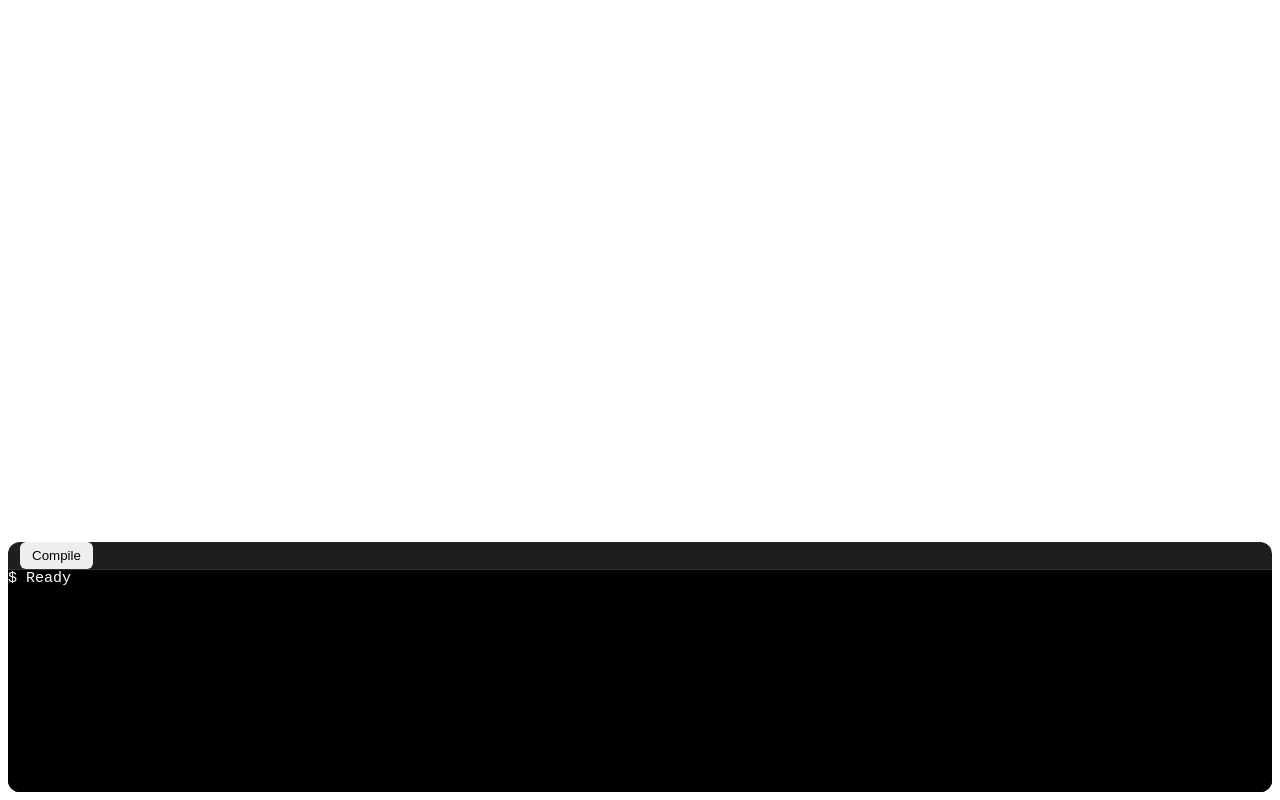
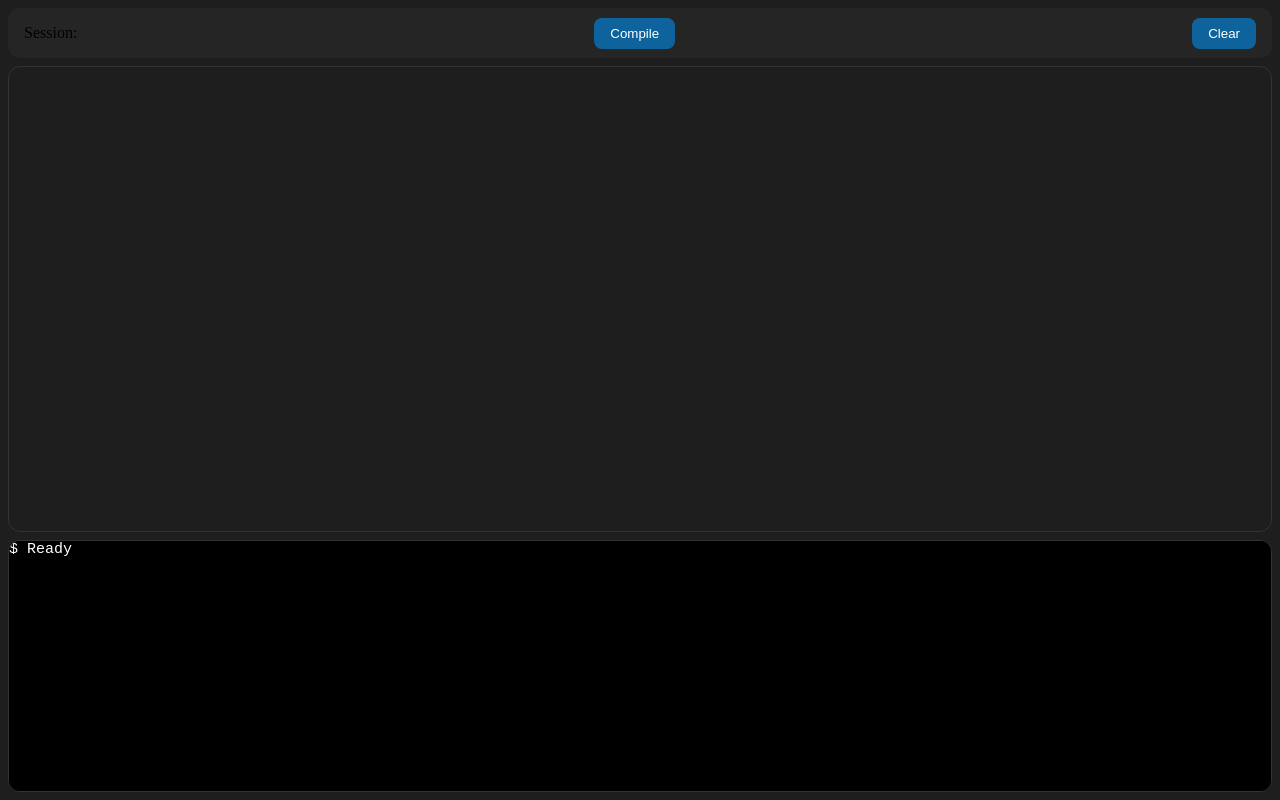
Before and after one commit to RunningBrute/holonet, a website built with Vite: page frontend/index.html in a window 1280 px wide. Built offline with nearby package versions, Linux system fonts and the light colour scheme; no server answers; what monaco-editor would draw is missing.

Commit message:
add new frontend layout

```diff
--- a/frontend/index.html
+++ b/frontend/index.html
@@ -8,20 +8,21 @@
 
 <div id="container">
 
+    <div id="app-header">
+
+    <div id="session-id"> Session </div>
+
+    <button id="compile-button"> Compile </button>
+    <button id="clear-terminal-button"> Clear </button>
+
+    </div>
+
     <div id="editor-container">
         <div id="editor"></div>
     </div>
 
     <div id="terminal-container">
-
-        <div id="terminal-toolbar">
-            <button id="compile-button">
-                Compile
-            </button>
-        </div>
-
         <div id="terminal"></div>
-
     </div>
 
 </div>
--- a/frontend/src/main.js
+++ b/frontend/src/main.js
@@ -2,7 +2,8 @@ import { createEditor, setupEditor } from './editor/editor.js';
 import { createTerminal } from './terminal/terminal.js';
 import { createWebSocket, setupWebSocket } from './websocket/websocket.js';
 import { setupCompileButton } from './ui/compileButton.js';
-import { getSessionId } from './session/session.js';
+import { setupClearTerminalButton } from './ui/clearTerminalButton.js'
+import { getSessionId, showSessionId } from './session/session.js';
 
 import './styles/style.css';
 
@@ -15,3 +16,5 @@ const state = { updatingFromRemote: false };
 setupEditor(editor, socket, state);
 setupWebSocket(editor, terminal, socket, state);
 setupCompileButton(terminal, socket);
+setupClearTerminalButton(terminal, socket);
+showSessionId();
--- a/frontend/src/session/session.js
+++ b/frontend/src/session/session.js
@@ -5,3 +5,10 @@ export function getSessionId()
         .pop();
     return sessionId;
 }
+
+export function showSessionId()
+{
+    document
+        .getElementById("session-id")
+        .textContent = `Session: ${getSessionId()}`;
+}
--- a/frontend/src/styles/style.css
+++ b/frontend/src/styles/style.css
@@ -2,6 +2,7 @@ html,
 body {
     height: 100%;
     margin: 0;
+    background: #1e1e1e;
 }
 
 #container {
@@ -17,12 +18,26 @@ body {
     box-sizing: border-box;
 }
 
+#app-header {
+    height: 50px;
+
+    display: flex;
+    justify-content: space-between;
+    align-items: center;
+
+    padding: 0 16px;
+
+    border-radius: 12px;
+
+    background: #252526;
+}
+
 #editor-container {
+    border-radius: 12px;
+    overflow: hidden;
     flex: 1;
 
-    overflow: hidden;
-
-    border-radius: 12px;
+    border: 1px solid #333;
 }
 
 #editor {
@@ -40,6 +55,8 @@ body {
     border-radius: 12px;
 
     background: #1e1e1e;
+
+    border: 1px solid #333;
 }
 
 #terminal-toolbar {
@@ -59,11 +76,43 @@ body {
 }
 
 #compile-button {
-    padding: 6px 12px;
+
+    padding: 8px 16px;
+
+    background: #0e639c;
+
+    color: white;
 
     border: none;
 
-    border-radius: 6px;
+    border-radius: 8px;
 
     cursor: pointer;
+
+    transition: 0.2s;
 }
+
+#compile-button:hover {
+    opacity: 0.9;
+}
+
+#clear-terminal-button {
+
+    padding: 8px 16px;
+
+    background: #0e639c;
+
+    color: white;
+
+    border: none;
+
+    border-radius: 8px;
+
+    cursor: pointer;
+
+    transition: 0.2s;
+}
+
+#clear-terminal-button:hover {
+    opacity: 0.9;
+}
--- /dev/null
+++ b/frontend/src/ui/clearTerminalButton.js
@@ -0,0 +1,6 @@
+export function setupClearTerminalButton(terminal, socket)
+{
+    document
+        .getElementById("clear-terminal-button")
+        .addEventListener("click", () => { terminal.clear(); });
+}
```
